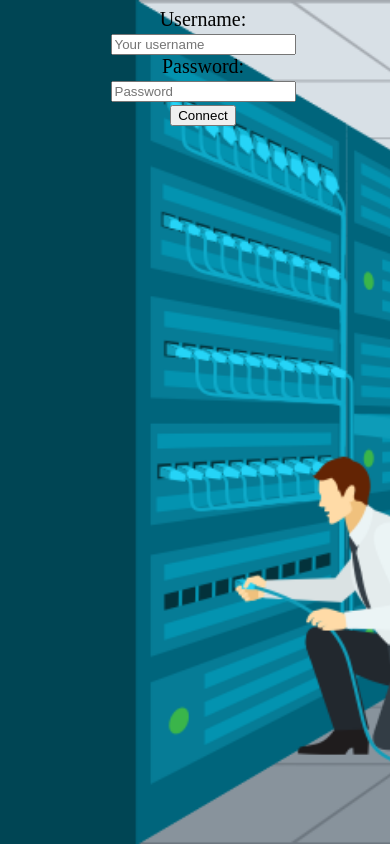
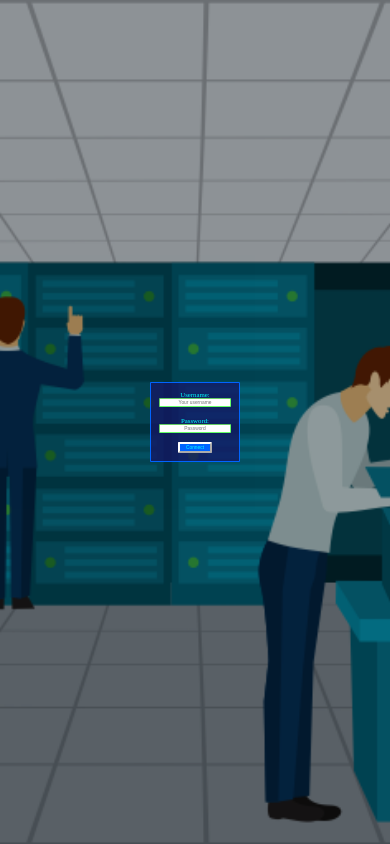
Before and after one commit to OnofreiTudor05/TehnologiiWeb, a PHP site: page /admin.html in a window 390 px wide. Run offline with PHP 8.4, Linux system fonts and the light colour scheme.

Commit message:
Pagina admin aproape gata; inceput responsiveness

```diff
--- a/Stiluri.css
+++ b/Stiluri.css
@@ -1,17 +1,79 @@
 .fundalAdmin{
+    background-position: center center;
     background-image: url('dba.png');
     background-repeat: no-repeat;
     background-size: cover;
     background-attachment: fixed;
     text-align: center;
-    display: table;
-    width: 100%;
 }
 
 form{
-    font-size: 125%;
-    height: 100%;
-    display: table-cell;
+    border-style: solid;
+    border-width: 0.35vw;
+    border-radius: 0.25vw;
+    border-color: rgba(0, 100, 255, 1);
+    padding: 2vw;
+    box-sizing: box-shadow;
+    background-color: rgba(20, 20, 100, 0.75);
+    font-size: 1.75vw;
     text-align: center;
-    vertical-align: middle;
 }
+
+form label{
+    color: rgba(0, 255, 255, 1);
+}
+
+form input[type="TEXT"]{
+    margin-bottom: 2.5vw;
+    font-size: 1.25vw;
+    text-align: center;
+    border-style: round;
+    border-width: 0.25vw;
+    border-radius: 0.25vw;
+    border-color: rgba(0, 255, 0, 0.6);
+}
+
+form input[type="TEXT"]:hover{
+    margin-bottom: 2.5vw;
+    font-size: 1.25vw;
+    text-align: center;
+    border-style: round;
+    border-width: 0.25vw;
+    border-radius: 0.25vw;
+    border-color: rgba(0, 255, 0, 1);
+}
+
+
+form input[type="SUBMIT"]{
+    font-size: 1.25vw;
+    background-color: rgba(0, 100, 255, 1);
+    color: rgba(0, 255, 255, 1);
+    border-style: round;
+    border-radius: 0.35vw;
+    border-color: rgba(255, 255, 255, 1);
+}
+
+form input[type="SUBMIT"]:hover{
+    font-size: 1.25vw;
+    background-color: rgba(0, 100, 255, 0.5);
+    color: rgba(0, 255, 255, 0.5);
+    border-style: round;
+    border-radius: 0.35vw;
+    border-color: rgba(255, 255, 255, 1);
+}
+
+
+.container{
+    background-color: rgba(0, 0, 0, 0.35);
+    display: flex;
+    align-items: center;
+    justify-content: center;
+    font-size: 1.25vw;
+    margin: auto;
+
+    position:absolute;
+    top: 0;
+    right: 0;
+    left: 0;
+    bottom: 0;
+}
--- a/admin.html
+++ b/admin.html
@@ -1,11 +1,13 @@
 <!DOCTYPE HTML>
 <html>
 <head>
+    <meta name="viewport" content="width=device-width, initial-scale=1.0">
     <meta charset="utf-8">
     <link href="Stiluri.css" rel="stylesheet">
 </head>
 
 <body class="fundalAdmin">
+    <div class="container">
     <form action="administrare.php" method="POST">
         <label for="numeUtilizator"> Username: </label> <br>
         <input type="text" id="numeUtilizator" name="utilizator" placeholder="Your username"><br>
@@ -13,8 +15,8 @@
         <input type="text" id="password" name="utilizator" placeholder="Password"><br>
 
         <input type="submit" id="submitData" value="Connect"> <br>
-
     </form>
+    </div>
 </body>
 
 </html>
```
